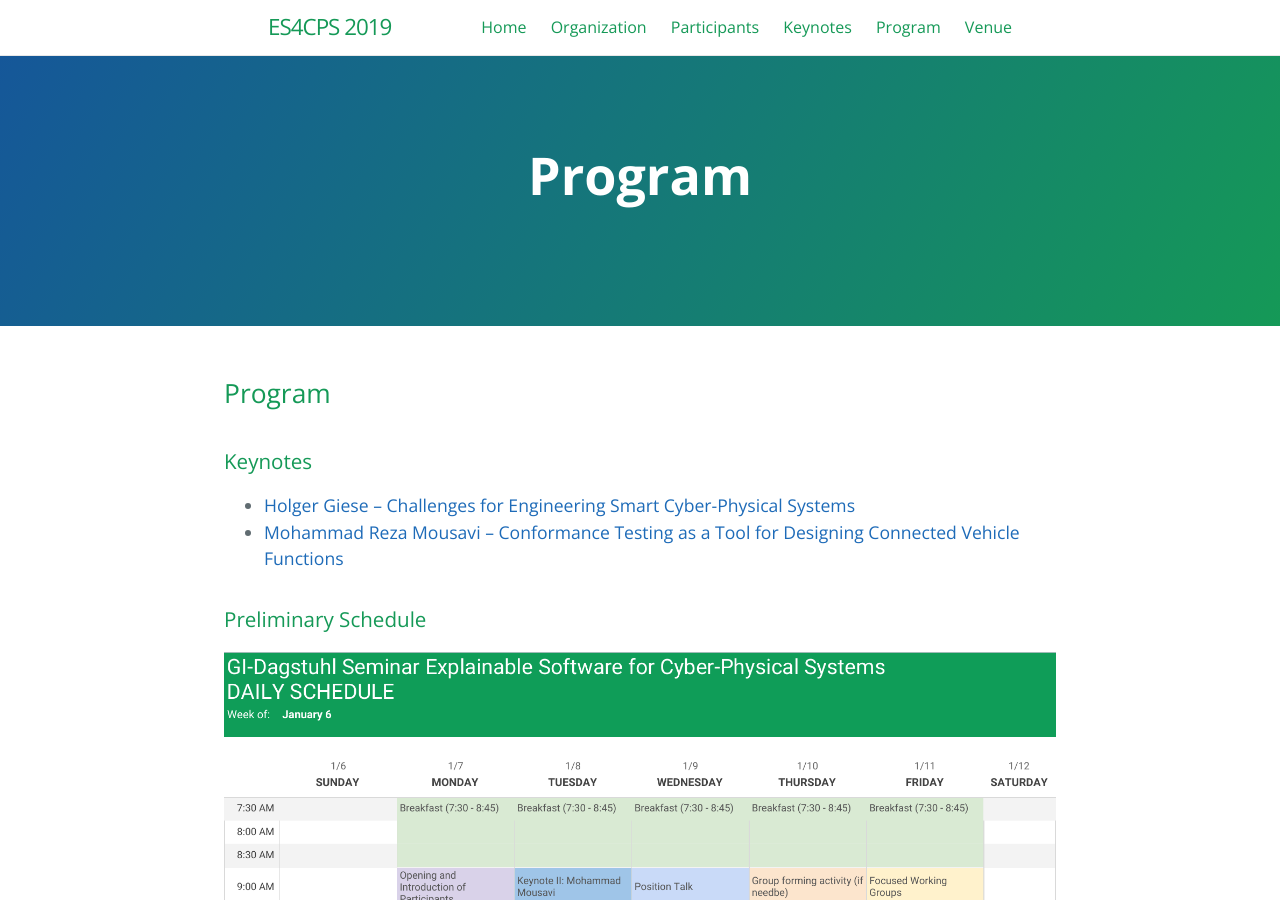
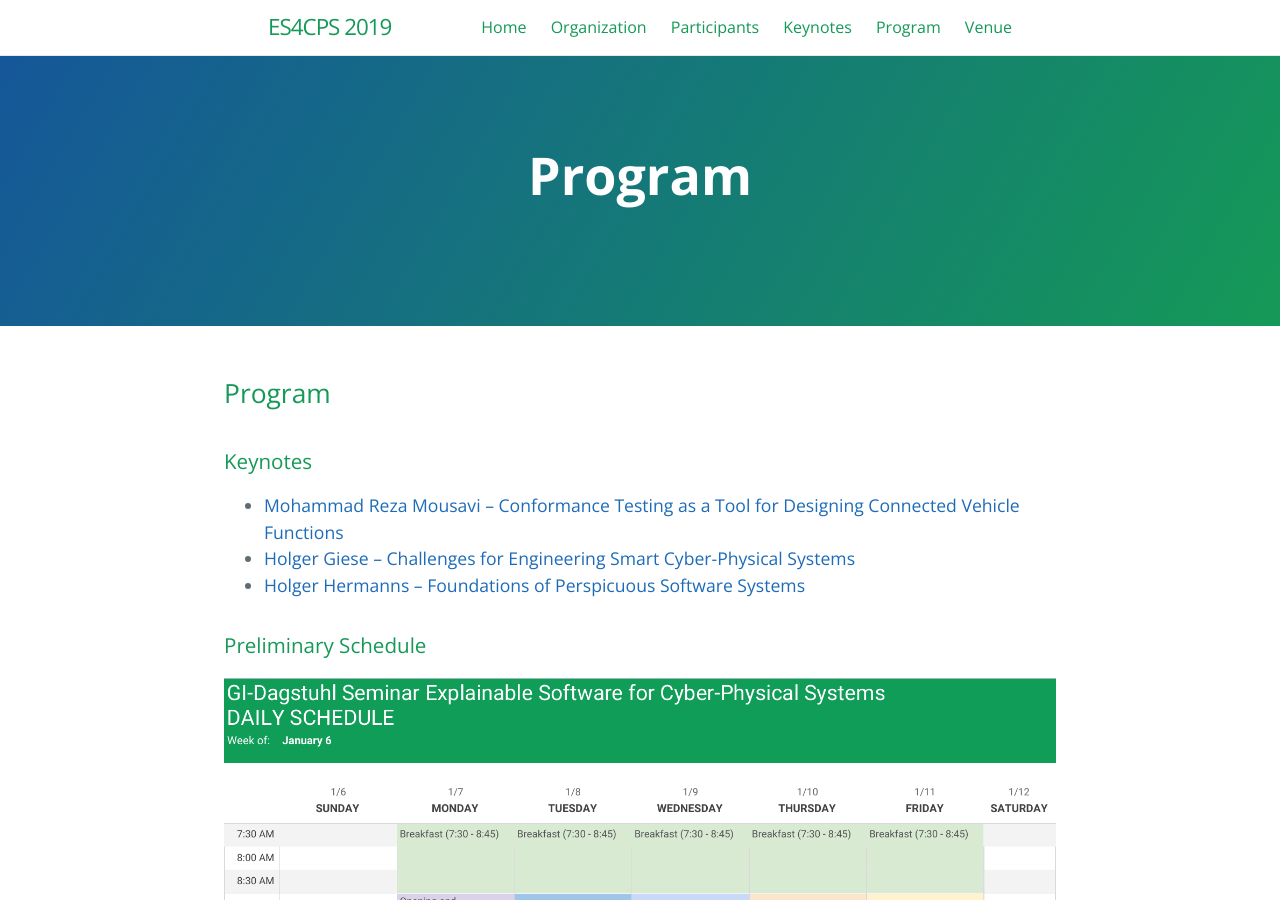
Before and after one commit to thomas-vogel/ES4CPS, a Jekyll site: the page built from program.md, in a window 1280 px wide and 900 px high. Built offline with Jekyll 4.4.1, drawn with Linux system fonts in a browser that asks for light colours.

Commit message:
Add keynote to program page.

```diff
--- a/program.md
+++ b/program.md
@@ -9,8 +9,9 @@ permalink: /program.html
 
 ### Keynotes
 
+* [Mohammad Reza Mousavi -- Conformance Testing as a Tool for Designing Connected Vehicle Functions](keynotes#mohammad-reza-mousavi--conformance-testing-as-a-tool-for-designing-connected-vehicle-functions)
 * [Holger Giese -- Challenges for Engineering Smart Cyber-Physical Systems](keynotes#holger-giese--challenges-for-engineering-smart-cyber-physical-systems)
-* [Mohammad Reza Mousavi -- Conformance Testing as a Tool for Designing Connected Vehicle Functions](keynotes#mohammad-reza-mousavi--conformance-testing-as-a-tool-for-designing-connected-vehicle-functions)
+* [Holger Hermanns -- Foundations of Perspicuous Software Systems](keynotes#holger-hermanns--foundations-of-perspicuous-software-systems)
 
 ### Preliminary Schedule
 
```
